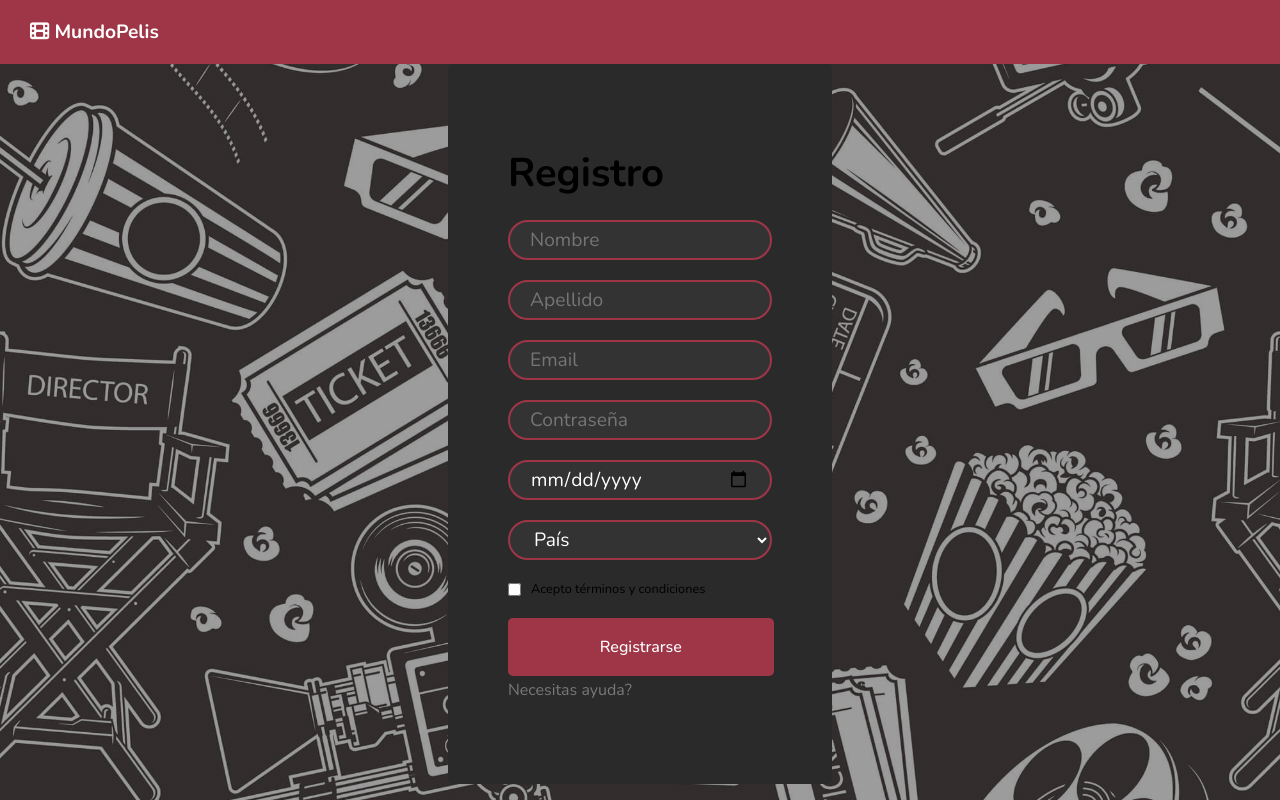
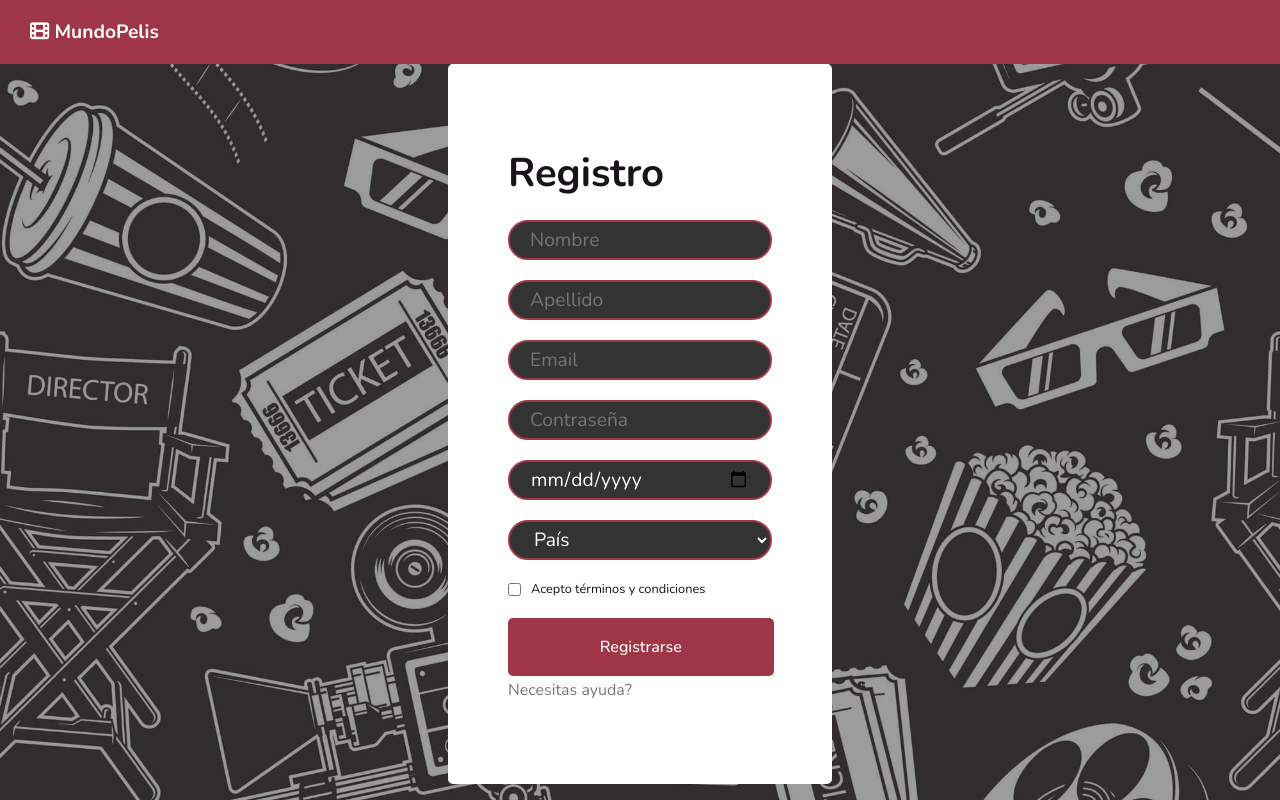
Before and after one commit to NicolasBatistelli/preEntregaFront, a plain HTML site: page pages/registrarse.html in a window 1280 px wide. Drawn offline with nearby package versions, Linux system fonts and the light colour scheme.

Commit message:
actualizacion

```diff
--- a/css/estilos.css
+++ b/css/estilos.css
@@ -517,7 +517,7 @@ li:hover::after {
 
         /*seccion de registrarse.html*/
         .seccionRegistrarse {
-            background-color: rgb(42, 42, 42);
+            background-color: white;
             width: 30%;
             margin: 0 auto;
             border-radius: 5px;
@@ -533,6 +533,7 @@ li:hover::after {
                 font-size: 2.5rem;
                 font-weight: 700;
                 margin-bottom: 20px;
+                color: #181419;
             }
 
             /*seleccionar todos los input menos el checkbox*/
@@ -559,6 +560,7 @@ li:hover::after {
                     display: flex;
                     align-items: center;
                     margin-bottom: 20px;
+                    color: #181419;
 
                     .textoCheck {
                         margin-left: 10px;
```
